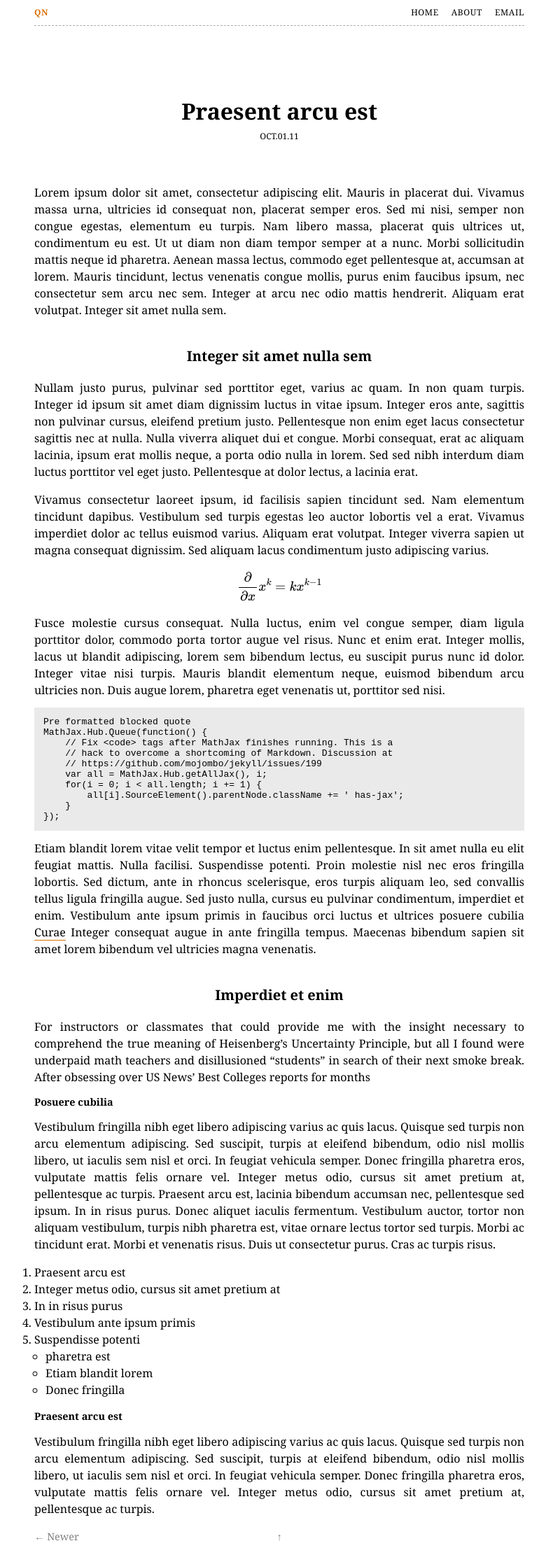
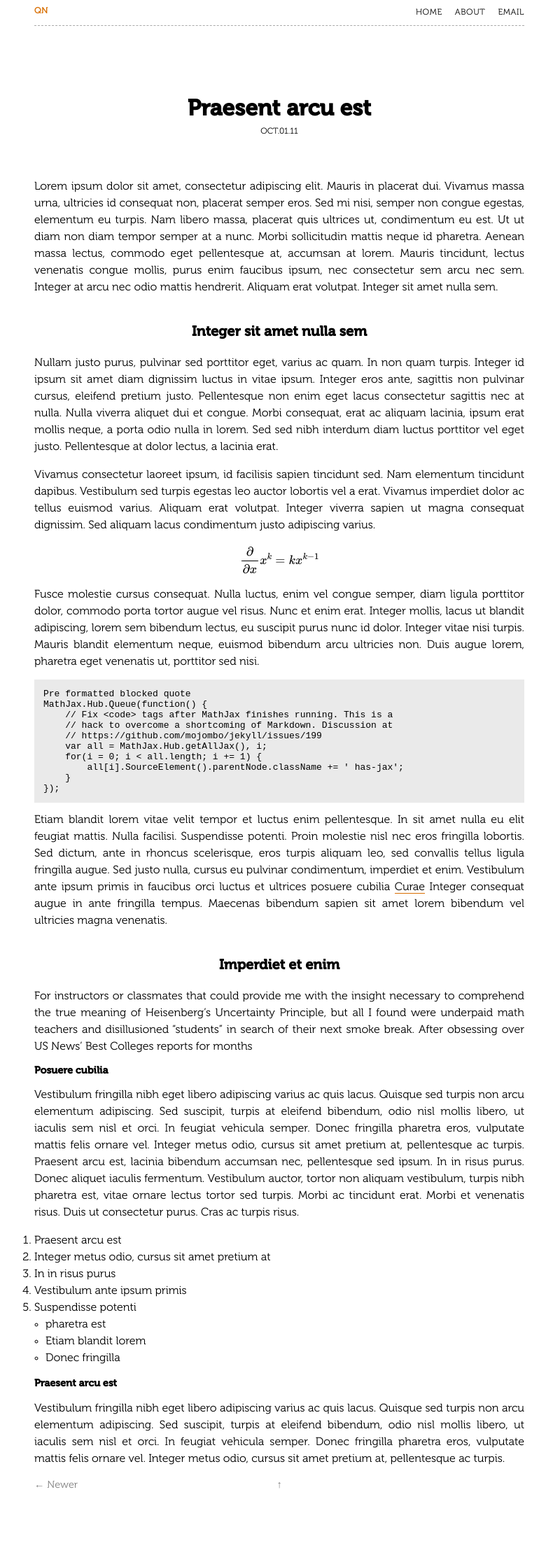
Before and after one commit to qvn/GitPages, a Jekyll site: the page built from _posts/2011-10-01-LoremIsump.md, in a window 1280 px wide. Shown: the whole page at 70% size, without its empty margins (281-1061 px from the left). Built offline with Jekyll 4.4.1, drawn with Linux system fonts in a browser that asks for light colours; nearby versions of some CDN libraries; Markdown is read by kramdown in place of the engine named in the settings; formulas are drawn with MathJax 3; after the commit the page ends 2148 px from its top, so only the background shows below that.

Commit message:
Update css/style.css
Fixed the body museo font

```diff
--- a/css/style.css
+++ b/css/style.css
@@ -16,7 +16,7 @@ html, body, div, span, object, iframe, h1, h2, h3, h4, h5, h6, p, blockquote, pr
 
 /*Site Wide*/
 body {
-	font-family: "Museo", Georgia, "Times New Roman", Times, serif;
+	font-family: "Museo-300", Georgia, "Times New Roman", Times, serif;
 }
 
 /*List*/
@@ -62,7 +62,7 @@ p + p{
 }
 
 h2,h3,h4,h5,h6 {
-	font-family: inherit, "Lucida Grande", Lucida, Verdana, sans-serif;
+	font-family: "Museo-700", "Lucida Grande", Lucida, Verdana, sans-serif;
 }
 h2 {
 	margin: 100px 0 0px 0;
```
